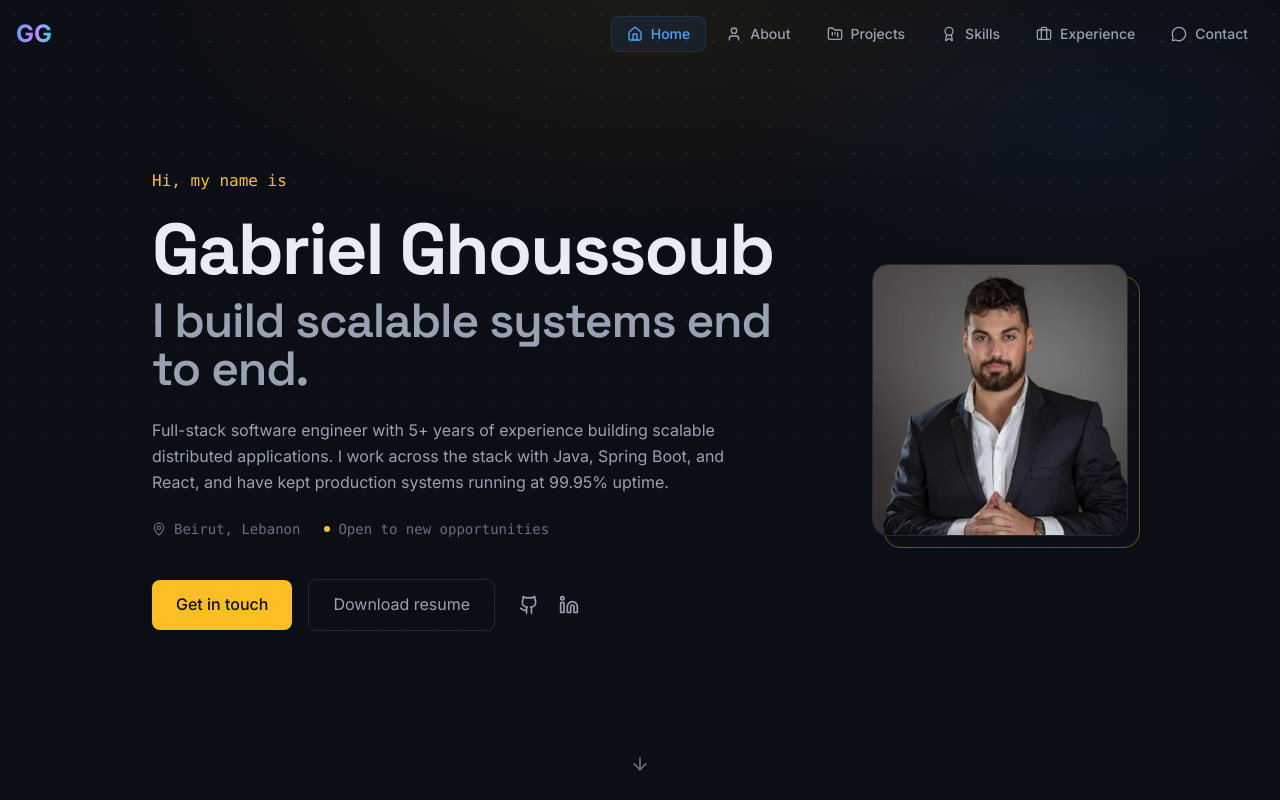
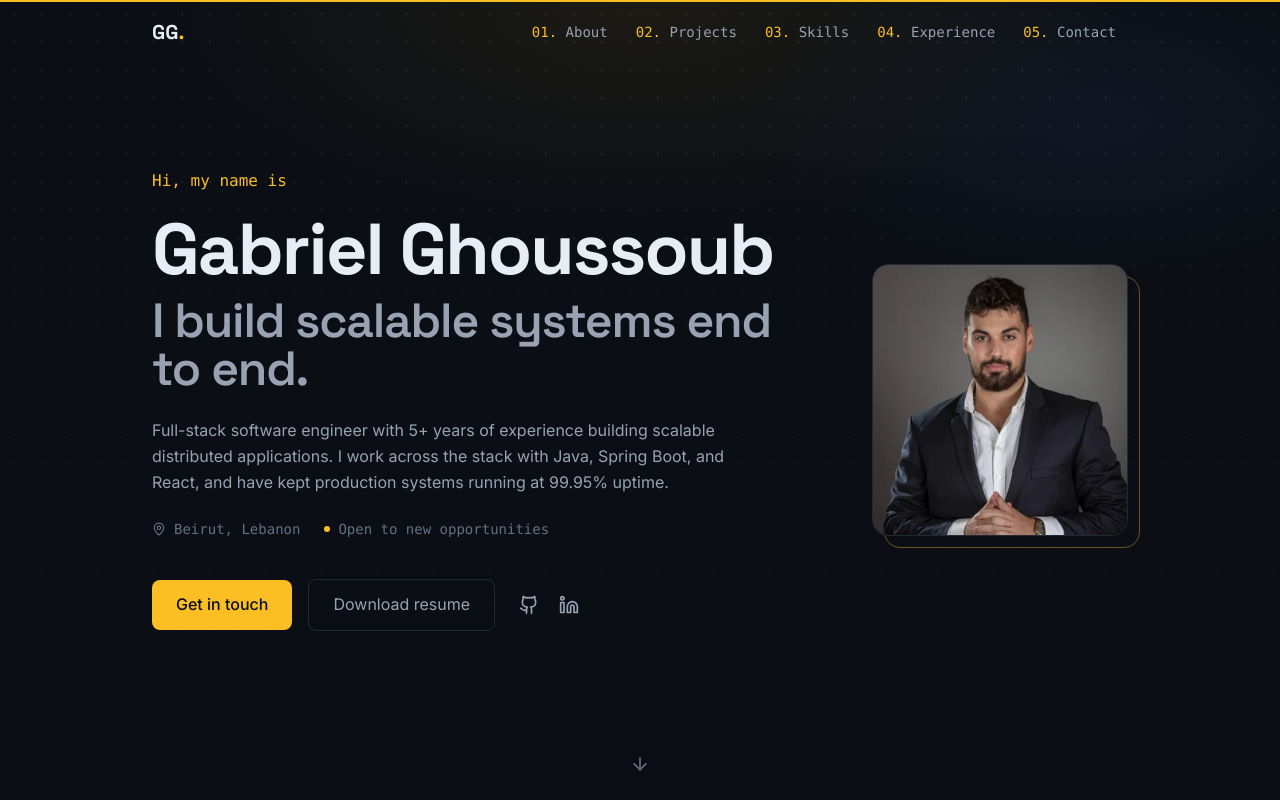
Before and after one commit to GabrielGhsoub/gabriel-portfolio, a React (Vite) app: page / in a window 1280 px wide. Shown: the top 800 px of the page. Built offline with nearby package versions, Linux system fonts and the light colour scheme.

Commit message:
feat: revamp navigation with motion-driven scroll progress

```diff
--- a/src/components/portfolio/Navigation.tsx
+++ b/src/components/portfolio/Navigation.tsx
@@ -1,9 +1,13 @@
 import { useState, useEffect, useCallback } from 'react';
-import { motion, AnimatePresence } from 'framer-motion';
+import {
+  motion,
+  AnimatePresence,
+  useScroll,
+  useMotionValueEvent,
+} from 'framer-motion';
 import {
   Menu,
   X,
-  Home,
   User,
   Briefcase,
   Award,
@@ -11,72 +15,15 @@ import {
   FolderKanban,
 } from 'lucide-react';
 
-const navItems = [
-  { id: 'home', label: 'Home', icon: Home },
-  { id: 'about', label: 'About', icon: User },
-  { id: 'projects', label: 'Projects', icon: FolderKanban },
-  { id: 'skills', label: 'Skills', icon: Award },
-  { id: 'experience', label: 'Experience', icon: Briefcase },
-  { id: 'contact', label: 'Contact', icon: MessageCircle },
+const navLinks = [
+  { id: 'about', number: '01', label: 'About', icon: User },
+  { id: 'projects', number: '02', label: 'Projects', icon: FolderKanban },
+  { id: 'skills', number: '03', label: 'Skills', icon: Award },
+  { id: 'experience', number: '04', label: 'Experience', icon: Briefcase },
+  { id: 'contact', number: '05', label: 'Contact', icon: MessageCircle },
 ];
 
-export const Navigation = () => {
-  const [isMenuOpen, setIsMenuOpen] = useState(false);
-  const [activeSection, setActiveSection] = useState('home');
-  const [isScrolled, setIsScrolled] = useState(false);
-  const [scrollProgress, setScrollProgress] = useState(0);
-
-  const handleScroll = useCallback(() => {
-    const scrollTop = window.scrollY;
-    setIsScrolled(scrollTop > 50);
-
-    // Calculate scroll progress
-    const docHeight =
-      document.documentElement.scrollHeight - window.innerHeight;
-    const progress = docHeight > 0 ? (scrollTop / docHeight) * 100 : 0;
-    setScrollProgress(Math.min(progress, 100));
-
-    // Update active section based on scroll position (bottom-up check)
-    const sections = navItems.map((item) => item.id);
-    for (let i = sections.length - 1; i >= 0; i--) {
-      const element = document.getElementById(sections[i]);
-      if (element) {
-        const rect = element.getBoundingClientRect();
-        if (rect.top <= 120) {
-          setActiveSection(sections[i]);
-          break;
-        }
-      }
-    }
-  }, []);
-
-  useEffect(() => {
-    window.addEventListener('scroll', handleScroll, { passive: true });
-    return () => window.removeEventListener('scroll', handleScroll);
-  }, [handleScroll]);
-
-  // Lock body scroll when mobile menu is open
-  useEffect(() => {
-    if (isMenuOpen) {
-      document.body.style.overflow = 'hidden';
-    } else {
-      document.body.style.overflow = '';
-    }
-    return () => {
-      document.body.style.overflow = '';
-    };
-  }, [isMenuOpen]);
-
-  const scrollToSection = (sectionId: string) => {
-    const element = document.getElementById(sectionId);
-    if (element) {
-      element.scrollIntoView({
-        behavior: 'smooth',
-        block: 'start',
-      });
-    }
-    setIsMenuOpen(false);
-  };
+const sectionIds = ['home', ...navLinks.map((link) => link.id)];
 
 const navVariants = {
   hidden: { y: -100, opacity: 0 },
@@ -92,7 +39,7 @@ export const Navigation = () => {
   },
 };
 
-  const mobileMenuVariants = {
+const drawerVariants = {
   closed: {
     x: '100%',
     transition: {
@@ -113,7 +60,7 @@ export const Navigation = () => {
   },
 };
 
-  const mobileItemVariants = {
+const drawerItemVariants = {
   closed: { x: 50, opacity: 0 },
   open: {
     x: 0,
@@ -131,106 +78,152 @@ export const Navigation = () => {
   open: { opacity: 1 },
 };
 
+export const Navigation = () => {
+  const [isMenuOpen, setIsMenuOpen] = useState(false);
+  const [activeSection, setActiveSection] = useState('home');
+  const [isScrolled, setIsScrolled] = useState(false);
+
+  const { scrollY, scrollYProgress } = useScroll();
+
+  const updateOnScroll = useCallback((scrollTop: number) => {
+    // React bails out when the value is unchanged, so state only
+    // flips when crossing the 50px threshold.
+    setIsScrolled(scrollTop > 50);
+
+    // Active section: bottom-up check of section positions
+    for (let i = sectionIds.length - 1; i >= 0; i--) {
+      const element = document.getElementById(sectionIds[i]);
+      if (element && element.getBoundingClientRect().top <= 120) {
+        setActiveSection(sectionIds[i]);
+        break;
+      }
+    }
+  }, []);
+
+  useMotionValueEvent(scrollY, 'change', updateOnScroll);
+
+  // Sync state on mount (e.g. page loaded mid-scroll)
+  useEffect(() => {
+    updateOnScroll(window.scrollY);
+  }, [updateOnScroll]);
+
+  // Lock body scroll while the mobile drawer is open
+  useEffect(() => {
+    if (isMenuOpen) {
+      document.body.style.overflow = 'hidden';
+    } else {
+      document.body.style.overflow = '';
+    }
+    return () => {
+      document.body.style.overflow = '';
+    };
+  }, [isMenuOpen]);
+
+  // Close the drawer on Escape
+  useEffect(() => {
+    if (!isMenuOpen) return;
+    const onKeyDown = (event: KeyboardEvent) => {
+      if (event.key === 'Escape') setIsMenuOpen(false);
+    };
+    window.addEventListener('keydown', onKeyDown);
+    return () => window.removeEventListener('keydown', onKeyDown);
+  }, [isMenuOpen]);
+
+  const scrollToSection = (sectionId: string) => {
+    const element = document.getElementById(sectionId);
+    if (element) {
+      element.scrollIntoView({ behavior: 'smooth', block: 'start' });
+    }
+    setIsMenuOpen(false);
+  };
+
   return (
     <>
-      {/* Scroll Progress Bar */}
-      <div className="fixed top-0 left-0 right-0 z-[60] h-[2px]">
-        <div
-          className="h-full scroll-progress-bar"
-          style={{ width: `${scrollProgress}%` }}
+      {/* Scroll progress bar */}
+      <motion.div
+        aria-hidden="true"
+        style={{ scaleX: scrollYProgress }}
+        className="fixed top-0 left-0 right-0 h-0.5 bg-accent origin-left z-[60]"
       />
-      </div>
 
       <motion.nav
         variants={navVariants}
         initial="hidden"
         animate="visible"
-        className={`fixed top-[2px] left-0 right-0 z-50 transition-all duration-500 ${
+        aria-label="Primary"
+        className={`fixed top-0 left-0 right-0 z-50 transition-colors duration-300 ${
           isScrolled
-            ? 'glass-strong shadow-lg shadow-black/10'
-            : 'bg-transparent'
+            ? 'bg-background/80 backdrop-blur-md border-b border-line'
+            : 'bg-transparent border-b border-transparent'
         }`}
       >
-        <div className="container mx-auto px-4">
-          <div className="flex items-center justify-between h-16">
+        <div className="mx-auto max-w-5xl px-6">
+          <div className="flex h-16 items-center justify-between">
             {/* Logo */}
             <motion.button
-              className="text-2xl font-bold bg-gradient-to-r from-blue-400 via-purple-400 to-cyan-400 bg-clip-text text-transparent cursor-pointer"
-              whileHover={{ scale: 1.05 }}
+              onClick={() => scrollToSection('home')}
+              className="font-display font-bold text-xl text-ink cursor-pointer"
+              whileHover={{ y: -2 }}
               whileTap={{ scale: 0.95 }}
-              onClick={() => scrollToSection('home')}
               aria-label="Go to top"
             >
-              GG
+              GG<span className="text-accent">.</span>
             </motion.button>
 
-            {/* Desktop Navigation */}
+            {/* Desktop navigation */}
             <div className="hidden md:flex items-center gap-1">
-              {navItems.map((item) => {
-                const IconComponent = item.icon;
+              {navLinks.map((item) => {
                 const isActive = activeSection === item.id;
-
                 return (
                   <motion.button
                     key={item.id}
                     onClick={() => scrollToSection(item.id)}
-                    className={`relative flex items-center gap-2 px-4 py-2 rounded-lg transition-all duration-300 cursor-pointer nav-link-underline ${
+                    className={`font-mono text-sm px-3 py-2 transition-colors cursor-pointer ${
                       isActive
-                        ? 'text-blue-400 active'
-                        : 'text-gray-400 hover:text-gray-200'
+                        ? 'text-accent'
+                        : 'text-ink-secondary hover:text-accent'
                     }`}
-                    whileHover={{ y: -1 }}
-                    whileTap={{ scale: 0.95 }}
+                    whileHover={{ y: -2 }}
+                    whileTap={{ scale: 0.97 }}
                   >
-                    {/* Active background indicator with layout animation */}
-                    {isActive && (
-                      <motion.div
-                        className="absolute inset-0 rounded-lg bg-blue-500/[0.08] border border-blue-500/20"
-                        layoutId="activeNavBg"
-                        transition={{
-                          type: 'spring',
-                          stiffness: 300,
-                          damping: 30,
-                        }}
-                      />
-                    )}
-                    <IconComponent size={16} className="relative z-10" />
-                    <span className="font-medium text-sm relative z-10">
+                    <span className="text-accent">{item.number}.</span>{' '}
                     {item.label}
-                    </span>
                   </motion.button>
                 );
               })}
             </div>
 
-            {/* Mobile Menu Button */}
+            {/* Mobile menu button */}
             <motion.button
-              className="md:hidden relative p-2 text-gray-300 hover:text-white rounded-lg hover:bg-white/[0.05] transition-colors cursor-pointer"
               onClick={() => setIsMenuOpen(!isMenuOpen)}
+              className="md:hidden p-2 rounded-lg text-ink-secondary hover:text-accent transition-colors cursor-pointer"
               whileTap={{ scale: 0.9 }}
               aria-label={isMenuOpen ? 'Close menu' : 'Open menu'}
+              aria-expanded={isMenuOpen}
             >
               <AnimatePresence mode="wait" initial={false}>
                 {isMenuOpen ? (
-                  <motion.div
+                  <motion.span
                     key="close"
+                    className="block"
                     initial={{ rotate: -90, opacity: 0 }}
                     animate={{ rotate: 0, opacity: 1 }}
                     exit={{ rotate: 90, opacity: 0 }}
                     transition={{ duration: 0.2 }}
                   >
-                    <X size={24} />
-                  </motion.div>
+                    <X size={24} aria-hidden="true" />
+                  </motion.span>
                 ) : (
-                  <motion.div
+                  <motion.span
                     key="menu"
+                    className="block"
                     initial={{ rotate: 90, opacity: 0 }}
                     animate={{ rotate: 0, opacity: 1 }}
                     exit={{ rotate: -90, opacity: 0 }}
                     transition={{ duration: 0.2 }}
                   >
-                    <Menu size={24} />
-                  </motion.div>
+                    <Menu size={24} aria-hidden="true" />
+                  </motion.span>
                 )}
               </AnimatePresence>
             </motion.button>
@@ -238,7 +231,7 @@ export const Navigation = () => {
         </div>
       </motion.nav>
 
-      {/* Mobile Menu Overlay */}
+      {/* Mobile drawer */}
       <AnimatePresence>
         {isMenuOpen && (
           <>
@@ -249,68 +242,72 @@ export const Navigation = () => {
               animate="open"
               exit="closed"
               transition={{ duration: 0.3 }}
-              className="fixed inset-0 z-40 bg-black/60 backdrop-blur-sm md:hidden"
+              className="fixed inset-0 z-40 bg-background/70 md:hidden"
               onClick={() => setIsMenuOpen(false)}
+              aria-hidden="true"
             />
 
-            {/* Slide-in Menu Panel */}
+            {/* Slide-in panel */}
             <motion.div
-              variants={mobileMenuVariants}
+              variants={drawerVariants}
               initial="closed"
               animate="open"
               exit="closed"
-              className="fixed top-0 right-0 bottom-0 z-50 w-[280px] bg-slate-900/95 backdrop-blur-xl border-l border-white/[0.08] md:hidden flex flex-col"
+              role="dialog"
+              aria-modal="true"
+              aria-label="Navigation menu"
+              className="fixed top-0 right-0 bottom-0 z-50 w-[280px] bg-surface border-l border-line md:hidden flex flex-col"
             >
-              {/* Menu Header */}
-              <div className="flex items-center justify-between px-6 h-16 border-b border-white/[0.06]">
-                <span className="text-lg font-bold bg-gradient-to-r from-blue-400 to-purple-400 bg-clip-text text-transparent">
-                  Menu
-                </span>
+              {/* Drawer header */}
+              <div className="flex h-16 items-center justify-between border-b border-line px-6">
+                <button
+                  onClick={() => scrollToSection('home')}
+                  className="font-display font-bold text-xl text-ink cursor-pointer"
+                  aria-label="Go to top"
+                >
+                  GG<span className="text-accent">.</span>
+                </button>
                 <motion.button
                   onClick={() => setIsMenuOpen(false)}
-                  className="p-2 text-gray-400 hover:text-white rounded-lg hover:bg-white/[0.05] transition-colors cursor-pointer"
+                  className="p-2 rounded-lg text-ink-secondary hover:text-accent transition-colors cursor-pointer"
                   whileTap={{ scale: 0.9 }}
                   aria-label="Close menu"
                 >
-                  <X size={20} />
+                  <X size={20} aria-hidden="true" />
                 </motion.button>
               </div>
 
-              {/* Menu Items */}
-              <div className="flex-1 flex flex-col justify-center px-6 gap-2">
-                {navItems.map((item) => {
+              {/* Drawer items */}
+              <div className="flex flex-1 flex-col justify-center gap-2 px-6">
+                {navLinks.map((item) => {
                   const IconComponent = item.icon;
                   const isActive = activeSection === item.id;
-
                   return (
                     <motion.button
                       key={item.id}
-                      variants={mobileItemVariants}
+                      variants={drawerItemVariants}
                       onClick={() => scrollToSection(item.id)}
-                      className={`flex items-center gap-4 px-5 py-4 rounded-xl text-lg transition-all duration-300 cursor-pointer ${
+                      className={`flex items-center gap-4 rounded-lg px-4 py-3 transition-colors cursor-pointer ${
                         isActive
-                          ? 'bg-blue-500/[0.1] text-blue-400 border border-blue-500/20'
-                          : 'text-gray-400 hover:text-gray-200 hover:bg-white/[0.04]'
+                          ? 'text-accent bg-elevated'
+                          : 'text-ink-secondary hover:text-accent hover:bg-elevated'
                       }`}
                       whileHover={{ x: 4 }}
                       whileTap={{ scale: 0.97 }}
                     >
-                      <IconComponent size={20} />
-                      <span className="font-medium">{item.label}</span>
-                      {isActive && (
-                        <motion.div
-                          className="ml-auto w-2 h-2 rounded-full bg-blue-400"
-                          layoutId="activeMobileIndicator"
-                        />
-                      )}
+                      <IconComponent size={18} aria-hidden="true" />
+                      <span className="font-mono text-sm">
+                        <span className="text-accent">{item.number}.</span>{' '}
+                        {item.label}
+                      </span>
                     </motion.button>
                   );
                 })}
               </div>
 
-              {/* Menu Footer */}
-              <div className="px-6 py-6 border-t border-white/[0.06]">
-                <p className="text-xs text-gray-600 text-center">
+              {/* Drawer footer */}
+              <div className="border-t border-line px-6 py-6">
+                <p className="text-center font-mono text-xs text-ink-muted">
                   Gabriel Ghoussoub
                 </p>
               </div>
```
Lines whose indentation alone changed are shown as unchanged.
